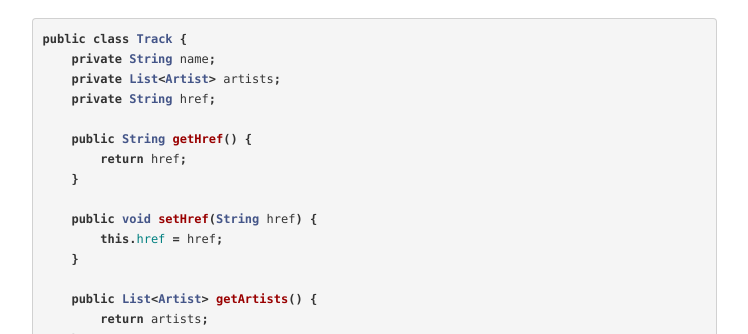
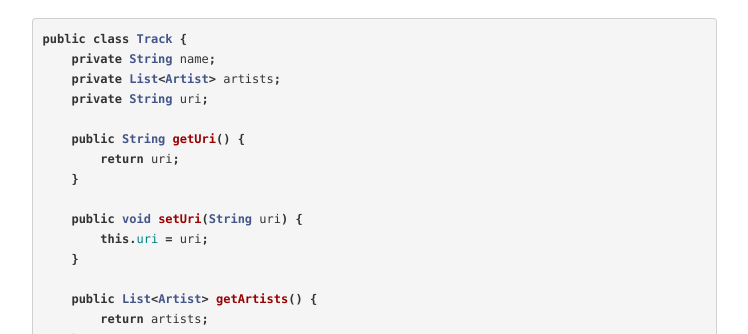
Before and after one commit to bekk/android101, a Jekyll site: the page built from docs/pages/manuscript.html, in a window 1280 px wide and 900 px high, scrolled down 5864 px. Shown: the part 168-502 px from the top of the window, without its empty margins (68-816 px from the left). Built offline with Jekyll 4.4.1, drawn with Linux system fonts in a browser that asks for light colours; Markdown is read by kramdown in place of the engine named in the settings.

Commit message:
Spotify have changed their api. Href => Uri

```diff
--- a/docs/pages/manuscript.html
+++ b/docs/pages/manuscript.html
@@ -230,14 +230,14 @@ public class Tracks {
 public class Track {
     private String name;
     private List<Artist> artists;
-    private String href;
+    private String uri;
 
-    public String getHref() {
-        return href;
+    public String getUri() {
+        return uri;
     }
 
-    public void setHref(String href) {
-        this.href = href;
+    public void setUri(String uri) {
+        this.uri = uri;
     }
 
     public List<Artist> getArtists() {
```
